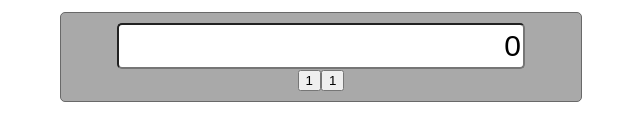
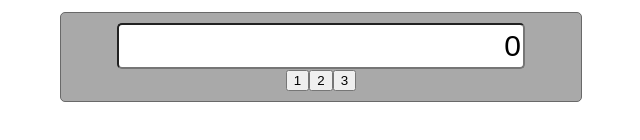
Before and after one commit to goldenyak/Calculator, a React (Create React App) app in the folder my-app/: page / in a window 1280 px wide. Shown: the part 188-328 px from the top of the page, without its empty margins (319-959 px from the left). Built offline with nearby package versions, Linux system fonts and the light colour scheme.

Commit message:
add two buttons to App.tsx

```diff
--- a/my-app/src/App.tsx
+++ b/my-app/src/App.tsx
@@ -14,7 +14,8 @@ function App() {
             <input value={value} className={'input'}></input>
             <div>
                 <button>1</button>
-                <button>1</button>
+                <button>2</button>
+                <button>3</button>
             </div>
         </div>
     )
```
